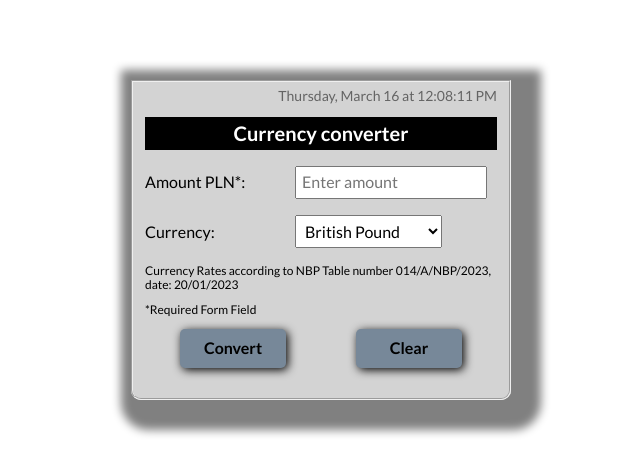
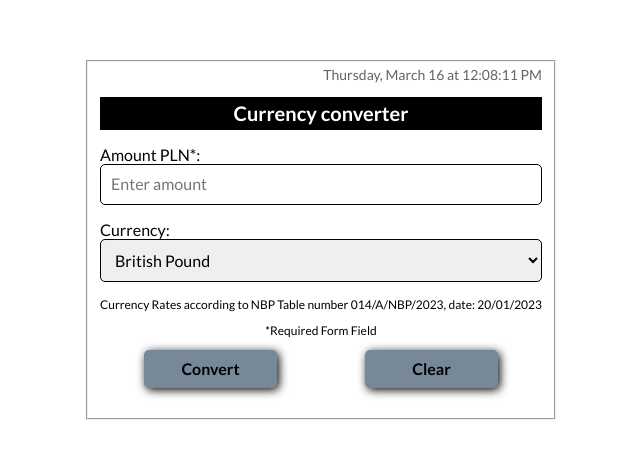
Before and after one commit to Jacek861/currency-converter-react, a React (Create React App) app: page / in a window 1280 px wide. Shown: the part 160-634 px from the top of the page, without its empty margins (319-959 px from the left). Built offline with nearby package versions, Linux system fonts and the light colour scheme.

Commit message:
form styles update

```diff
--- a/src/Form/style.css
+++ b/src/Form/style.css
@@ -1,21 +1,37 @@
-.form__fieldset {
-  max-width: 380px;
-  margin: 20px auto;
+.form {
+  max-width: 500px;
+  margin: 20px 20px;
   background: lightgrey;
-  box-shadow: 10px 10px 10px 20px grey;
-  border-bottom-left-radius: 10px;
-  border-bottom-right-radius: 10px;
+  border-radius: 10px;
+  padding: 20px;
+}
+
+.form__label {
+  align-items: center;
+  text-align: center;
+  display: grid;
+  grid-template-columns: 1fr 1fr;
+}
+
+@media (max-width: 767px) {
+  .form__label {
+    grid-template-columns: 1fr;
+  }
 }
 
 .form__labelText {
-  width: 150px;
+  width: 100%;
   display: inline-block;
 }
 
 .form__field {
-  padding: 5px;
+  border: 1px solid black;
+  padding: 10px;
+  width: 100%;
+  border-radius: 5px;
 }
 
 .form__paragrath {
   font-size: 12px;
+  text-align: center;
 }
```
